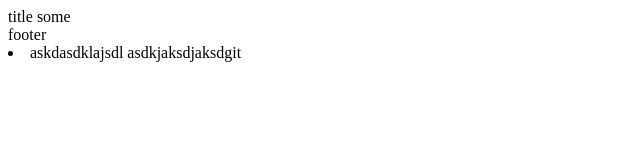
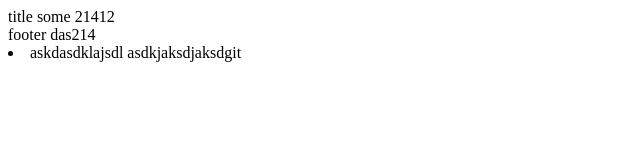
Before and after one commit to Leo9siy/hello_world, a plain HTML site: page index.html in a window 1280 px wide. Shown: the full height of the page, 0-640 px from the left. Drawn offline with Linux system fonts and the light colour scheme.

Commit message:
Update index.html

```diff
--- a/index.html
+++ b/index.html
@@ -6,8 +6,8 @@
     <title>Document</title>
 </head>
 <body>
-    <header> title some</header>
-    <footer> footer </footer>
+    <header> title some 21412</header>
+    <footer> footer das214  </footer>
     <li>
         askdasdklajsdl
         asdkjaksdjaksdgit
```
